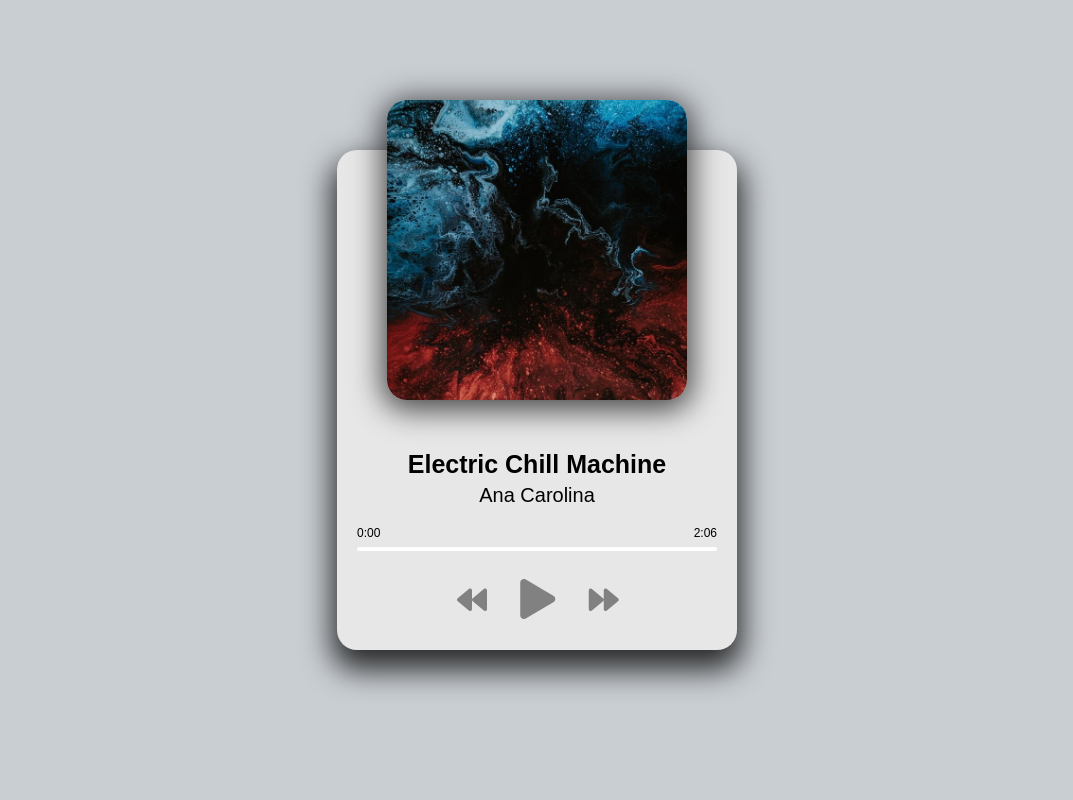
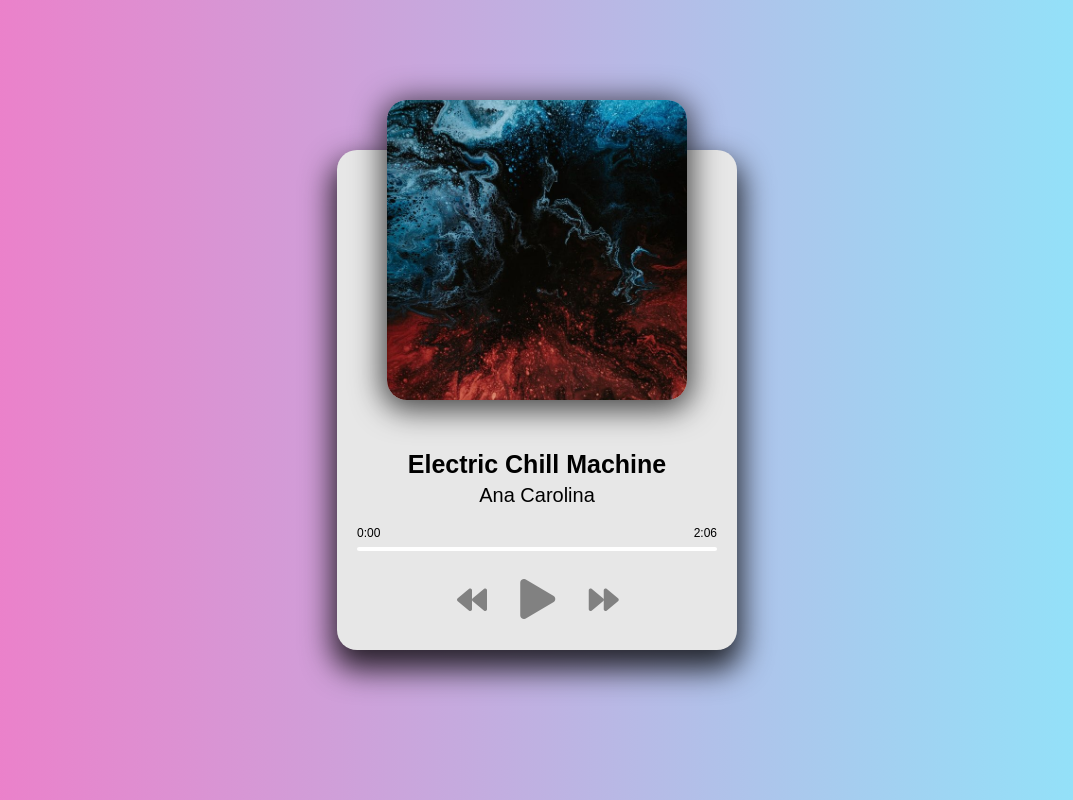
Before and after one commit to carolina-mcd/music-player, a plain HTML site: page index.html in a window 1280 px wide. Shown: the whole page, without its empty margins (103-1176 px from the left). Drawn offline with Linux system fonts and the light colour scheme.

Commit message:
Feat: A new feature.

```diff
--- a/style.css
+++ b/style.css
@@ -9,7 +9,7 @@ html {
 body {
   margin: 0;
   min-height: 100vh;
-  background: #c9ced3;
+  background-image: linear-gradient(-90deg, #8beafd 0%, #f378c6 100%);
   display: flex;
   justify-content: center;
   align-items: center;
```
